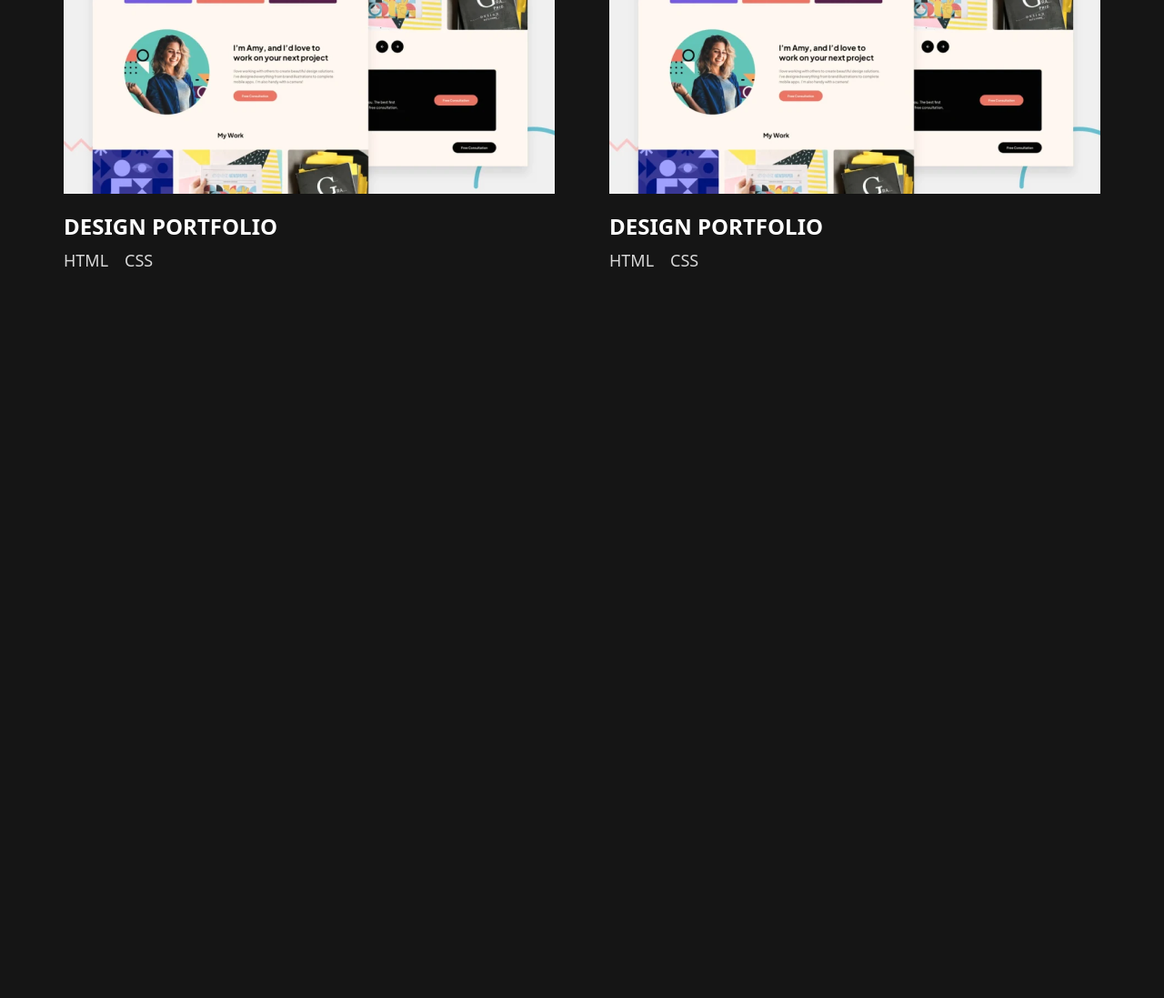
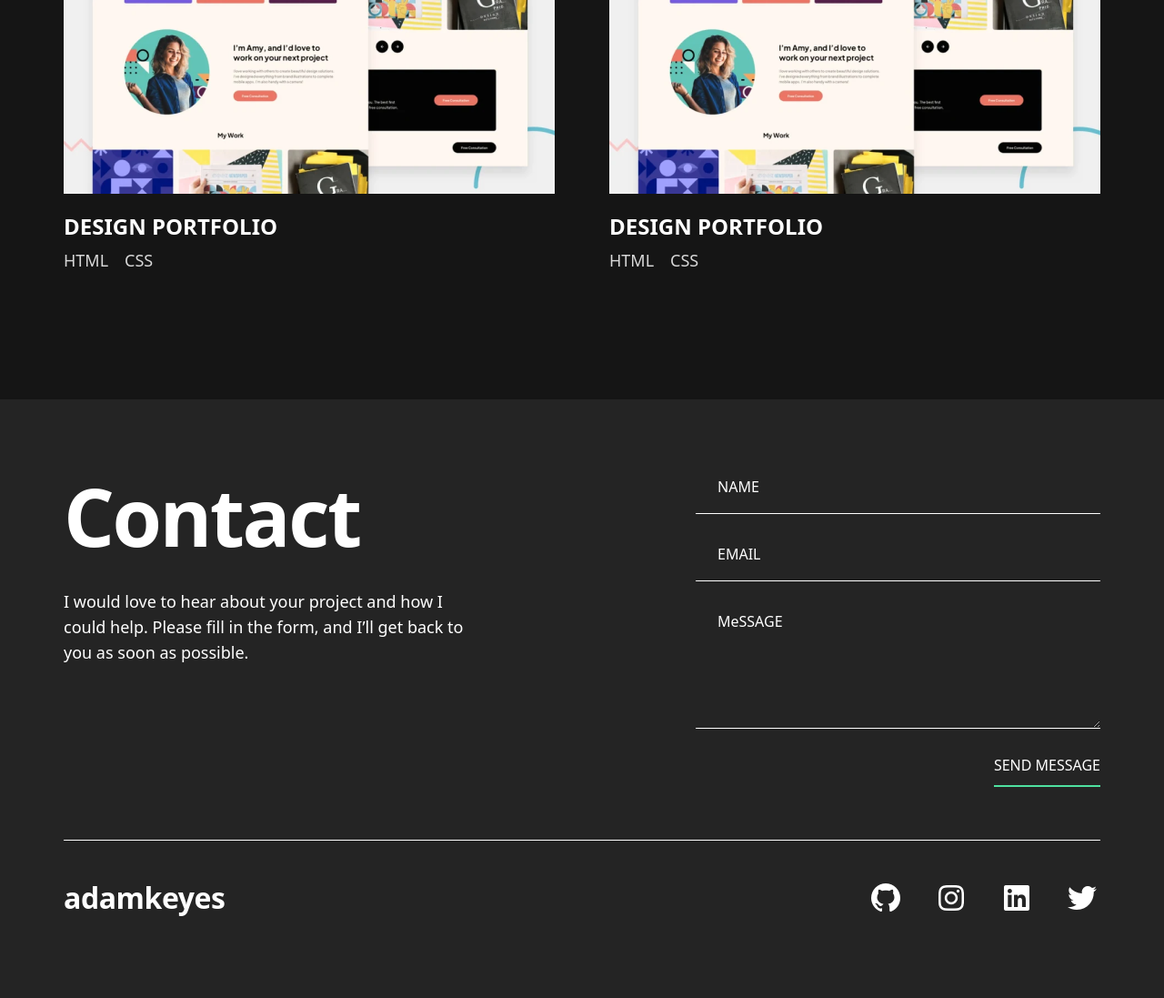
Before and after one commit to ShohruhErmanov/Portfolio-juft-1400, a website: page index.html in a window 1280 px wide. Shown: the part 2706-3803 px from the top of the page at 91% size. Before the commit the page ends 3006 px from the top, so only its background shows below. Drawn offline with Linux system fonts and the light colour scheme.

Commit message:
Footer end

```diff
--- a/index.html
+++ b/index.html
@@ -183,6 +183,59 @@
 
     <!-- main end -->
 
+
+    <!-- footer start -->
+
+    <footer class="mt-[139px] pb-[92px] bg-[#242424]">
+        <div class="max-w-[1140px] w-full mx-auto flex justify-between pt-[84px] pb-[122px]">
+            <div class="flex flex-col gap-y-[36px]">
+                <h2 class="text-white text-[88px] font-bold leading-[88px] tracking-[-2.5px]">Contact</h2>
+                <p class="text-white text-lg font-medium leading-[28px] max-w-[445px]">I would love to hear about your
+                    project and how I could help. Please fill in the form, and I’ll get back to you as soon as possible.
+                </p>
+            </div>
+            <form action="" class="flex flex-col w-[445px] gap-y-[32px] relative">
+                <input type="text" placeholder="NAME" class="placeholder:text-white pl-[24px] pb-[17px] border-b border-white">
+                <input type="text" placeholder="EMAIL" class="placeholder:text-white pl-[24px] pb-[17px] border-b border-white">
+                <textarea name="" id="" placeholder="MeSSAGE" class="placeholder:text-white pl-[24px] pb-[81px] border-b border-white"></textarea>
+                <button class="text-white w-max py-[10px] border-b-2 border-[#4EE1A0] absolute bottom-[-64px] right-0">SEND MESSAGE</button>
+            </form>
+        </div>
+
+        <div class="max-w-[1140px] w-full mx-auto h-px bg-white "></div>
+
+        <div class="max-w-[1140px] w-full mx-auto flex justify-between mt-[47px]">
+            <div>
+                <span class="font-[Space Grotesk] font-bold text-[32px] text-white leading-[32px] tracking-[-0.44px]">adamkeyes</span>
+            </div>
+
+            <ul class="flex gap-x-[32px]">
+                <li>
+                    <a href="" class="text-white">
+                        <i class="fa-brands fa-github fa-2x"></i>
+                    </a>
+                </li>
+                <li>
+                    <a href="" class="text-white">
+                        <i class="fa-brands fa-instagram fa-2x"></i>
+                    </a>
+                </li>
+                <li>
+                    <a href="" class="text-white">
+                        <i class="fa-brands fa-linkedin fa-2x"></i>
+                    </a>
+                </li>
+                <li>
+                    <a href="" class="text-white">
+                        <i class="fa-brands fa-twitter fa-2x"></i>
+                    </a>
+                </li>
+            </ul>
+        </div>
+    </footer>
+
+    <!-- footer end -->
+
 </body>
 
 </html>
```
Also changed, not shown: src/output.css.
